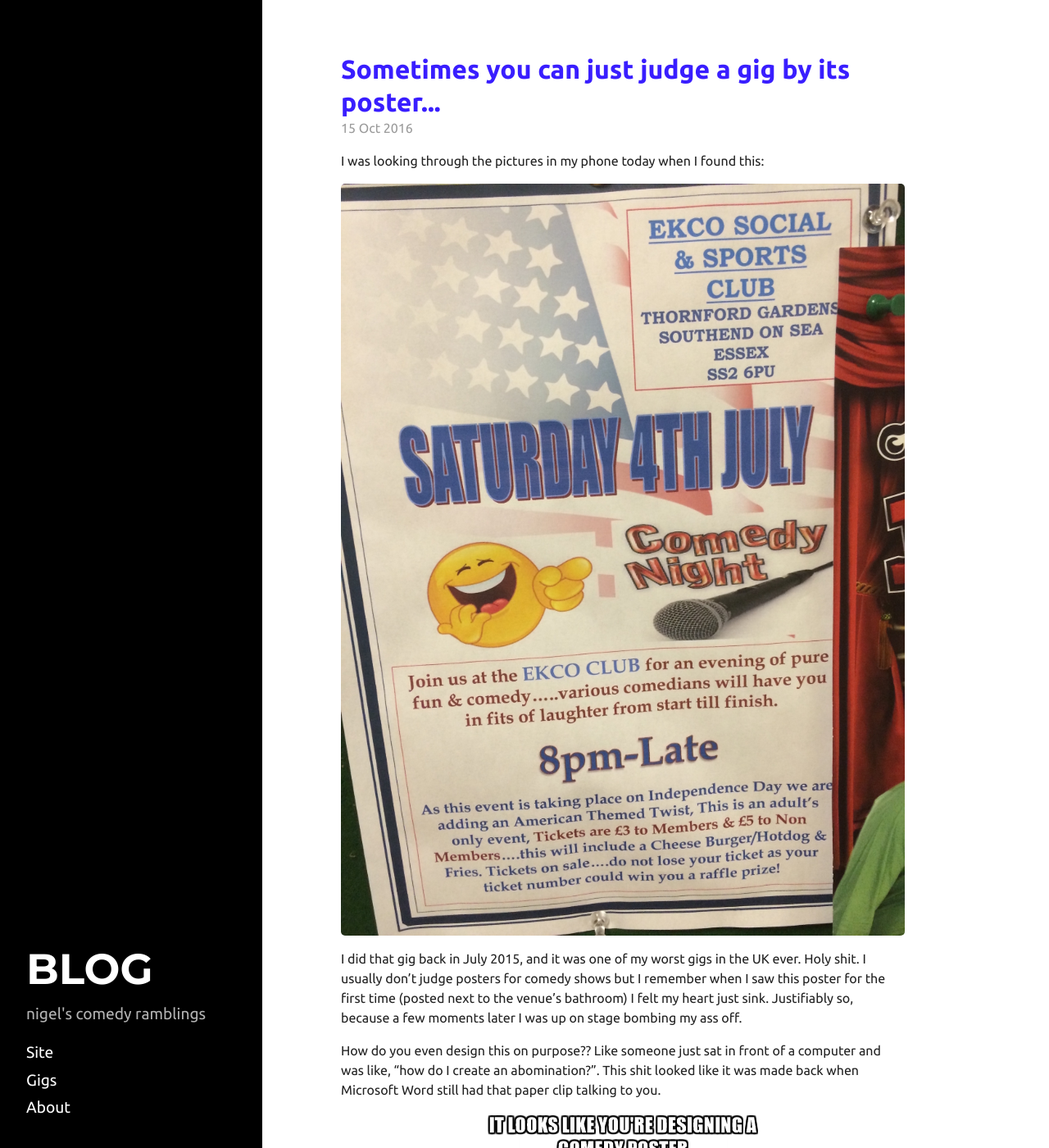
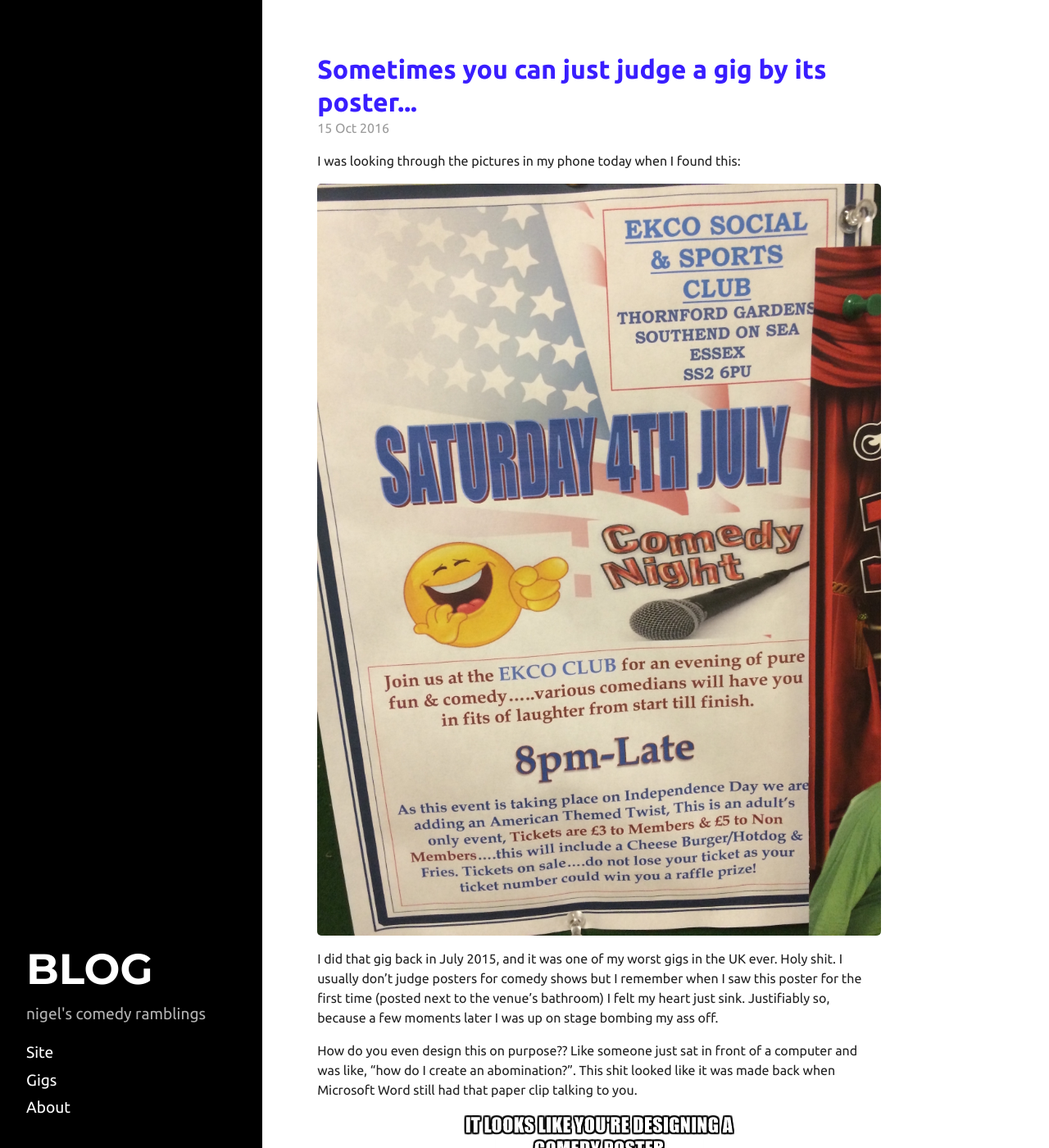
Before and after one commit to nigeljyng/nigeljyng.github.io, a Jekyll site: the page built from index.html, in a window 1280 px wide and 1400 px high. Shown: the whole window at 82% size. Built offline with Jekyll 4.4.1, drawn with Linux system fonts in a browser that asks for light colours; nearby versions of some CDN libraries; the list of posts is cut into pages by our own code.

Commit message:
flexible viewport div width

```diff
--- a/public/css/hyde.css
+++ b/public/css/hyde.css
@@ -81,7 +81,8 @@
     top: 0;
     left: 0;
     bottom: 0;
-    width: 20rem;
+    min-width: 18rem;
+    width: 25vw;  /* 25% of screen width, but at least 18 rem */
     text-align: left;
   }
 }
@@ -134,9 +135,7 @@
 
 /* Container
  *
- * Align the contents of the site above the proper threshold with some margin-fu
- * with a 25%-wide `.sidebar`.
- * Sidebar is 20 rem.
+ * Sidebar is 25% screen width, min 18 rem.
  */
 
 .content {
@@ -147,16 +146,16 @@
 @media (min-width: 48em) { /*48*/
   .content {
     max-width: 40rem;
-    margin-left: 22rem;
-    margin-right: 2rem;
+    margin-left: 21rem;
+    margin-right: 3rem;
   }
 }
 
 @media (min-width: 64em) {
   .content {
     max-width: 45rem;
-    margin-left: 25rem;
-    margin-right: 5rem;
+    margin-left: 29vw;
+    margin-right: 4vw;
   }
 }
 
```
